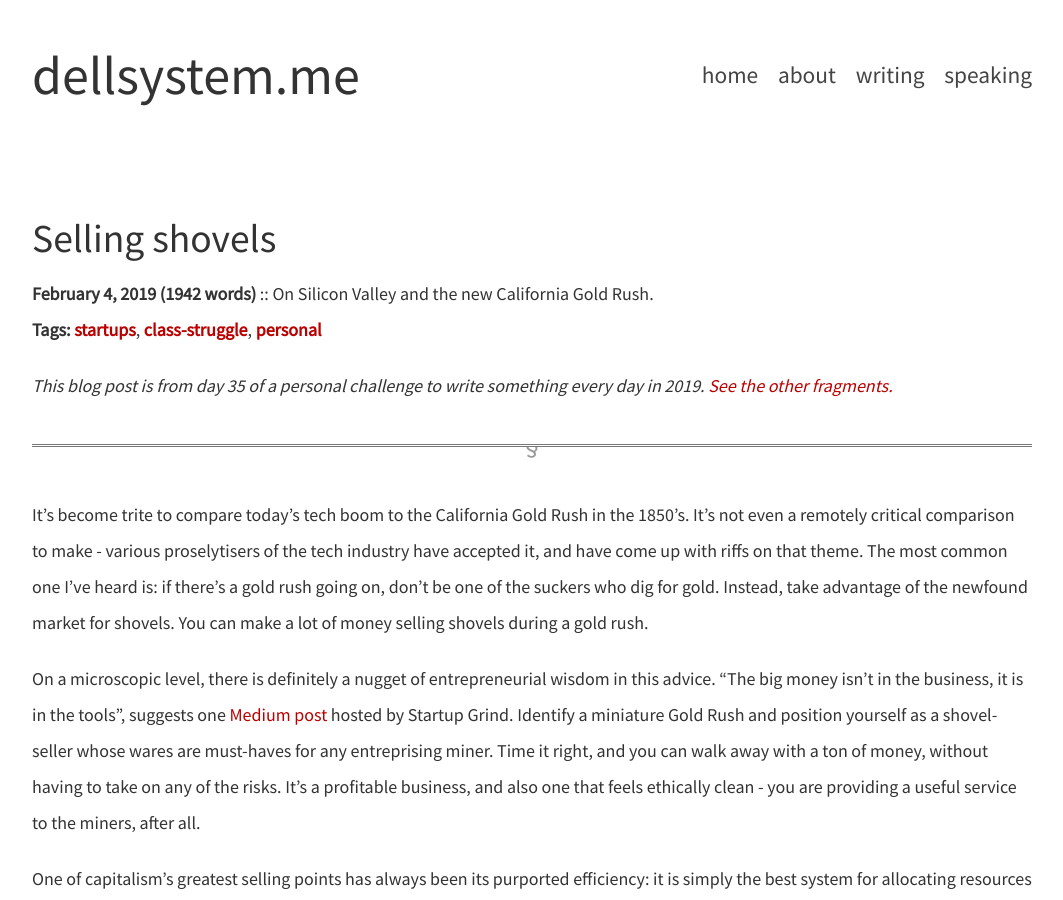
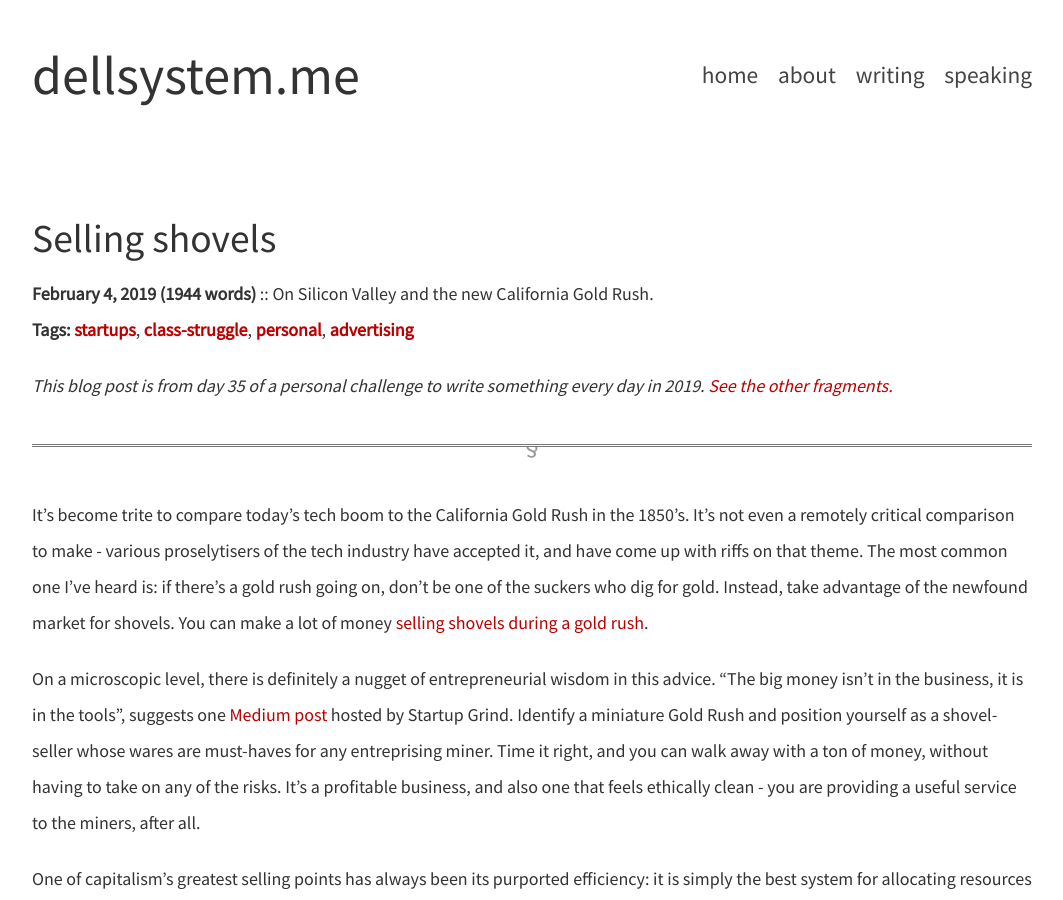
Before and after one commit to dellsystem/dellsystem.github.io, a Jekyll site: the page built from _posts/2019-2-4-fragments-35.md, in a window 1280 px wide and 900 px high. Shown: the whole window, without its empty margins (108-1171 px from the left). Built offline with Jekyll 4.4.1, drawn with Linux system fonts in a browser that asks for light colours; some of the changed text lies outside the part shown.

Commit message:
Add links to fragments-35

```diff
--- a/_posts/2019-2-4-fragments-35.md
+++ b/_posts/2019-2-4-fragments-35.md
@@ -6,9 +6,10 @@ tags:
 - startups
 - class-struggle
 - personal
+- advertising
 ---
 
-It's become trite to compare today's tech boom to the California Gold Rush in the 1850's. It's not even a remotely critical comparison to make - various proselytisers of the tech industry have accepted it, and have come up with riffs on that theme. The most common one I've heard is: if there's a gold rush going on, don't be one of the suckers who dig for gold. Instead, take advantage of the newfound market for shovels. You can make a lot of money selling shovels during a gold rush.
+It's become trite to compare today's tech boom to the California Gold Rush in the 1850's. It's not even a remotely critical comparison to make - various proselytisers of the tech industry have accepted it, and have come up with riffs on that theme. The most common one I've heard is: if there's a gold rush going on, don't be one of the suckers who dig for gold. Instead, take advantage of the newfound market for shovels. You can make a lot of money [selling shovels during a gold rush](https://www.linkedin.com/pulse/why-its-better-selling-shovels-than-digging-gold-sam-kothari/).
 
 On a microscopic level, there is definitely a nugget of entrepreneurial wisdom in this advice. "The big money isn’t in the business, it is in the tools", suggests one [Medium post](https://medium.com/startup-grind/dont-mine-for-gold-when-you-can-sell-shovels-7ad6bc145542) hosted by Startup Grind. Identify a miniature Gold Rush and position yourself as a shovel-seller whose wares are must-haves for any entreprising miner. Time it right, and you can walk away with a ton of money, without having to take on any of the risks. It's a profitable business, and also one that feels ethically clean - you are providing a useful service to the miners, after all.
 
@@ -28,7 +29,7 @@ It wasn't because we really cared about the "miners" - in this case, brands and
 
 I guess it was one of those things where it seemed so established that it _had_ to be legitimate. The industry was already so massive, and there was so much infrastructure, and so many people devoting their lives to it, and sooo much money sloshing around. There was no need to question its fundamental precepts when we could just focus on trying to get a piece of the pie.
 
-It was probably the same during the original gold rush, too. You had this whole industry - this whole miniature economy - set up for the express purpose of getting some minerals out of the ground. Hell, an entire banking system bloomed as a result (Wells Fargo got its start trading and assaying gold during the California Gold Rush). There was an air of legitimacy to it. Why would you question it, when you could get in on it simply by grabbing a shovel (or, better yet, selling them).
+It was probably the same during the original gold rush, too. You had this whole industry - this whole miniature economy - set up for the express purpose of getting some minerals out of the ground. Hell, an entire banking system bloomed as a result ([Wells Fargo](https://www.huffingtonpost.com/entry/why-does-wells-fargo-still-exist_us_5b80148ee4b0729515126185) got its start trading and assaying gold during the California Gold Rush). There was an air of legitimacy to it. Why would you question it, when you could get in on it simply by grabbing a shovel (or, better yet, selling them).
 
 But there must have been people at the time who did question it. There must have been people who thought the whole industry was a scam, who looked at the toxic environmental consequences and concluded that it wasn't worth it. There must have been people who bemoaned the inanity of all these people giving up their days and even their lives to dig up some Au, most of which would just end up in a vault somewhere. Some of the gold might have gone on to be useful for actual innovative purposes, but its primary value was exchange-value, not use-value: currency, not machines.
 
```
